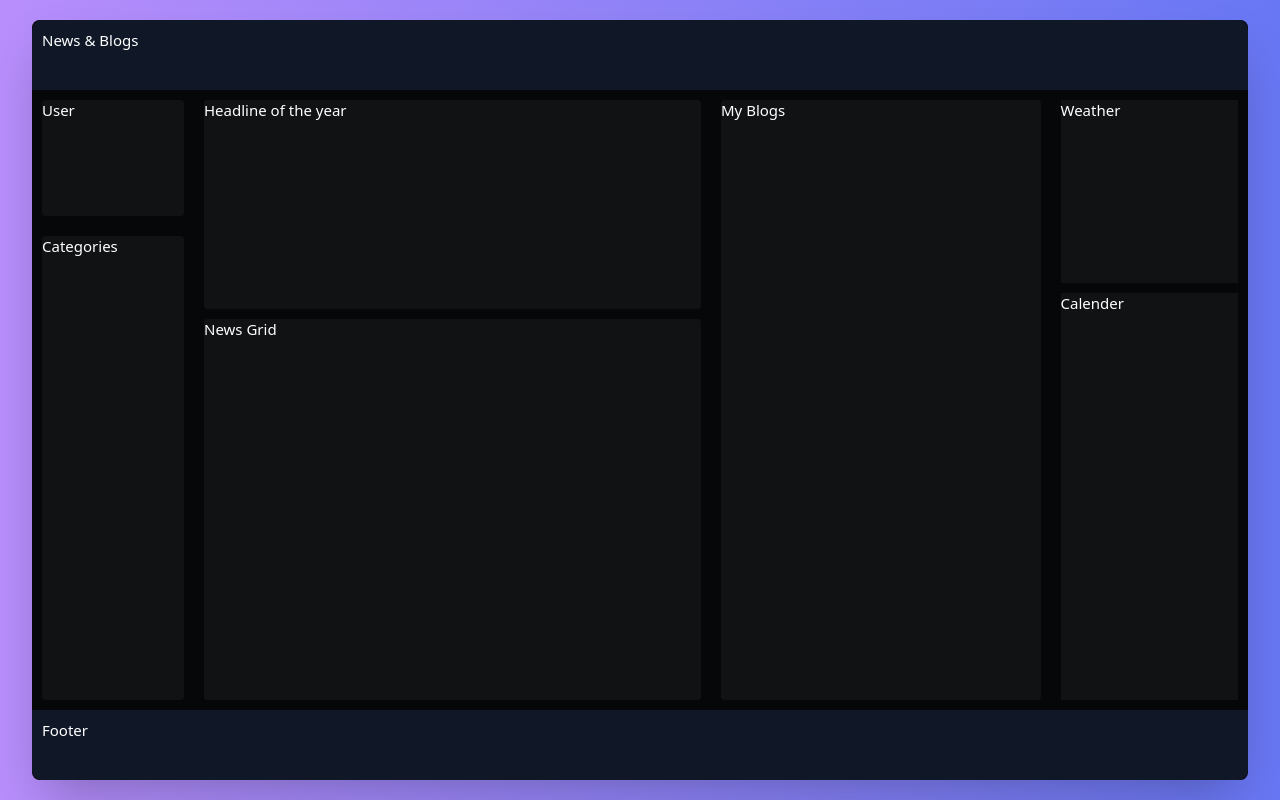
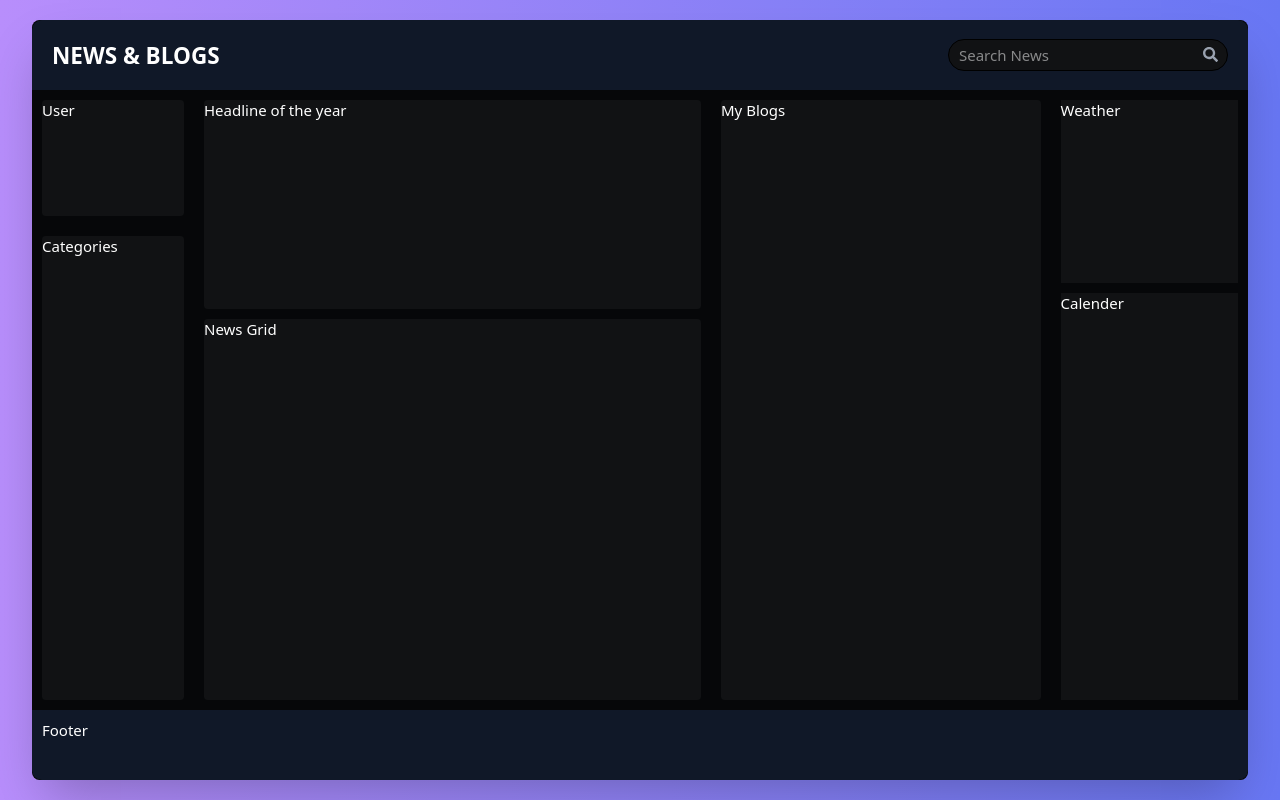
Before and after one commit to KaranMeghe/News-Blogs, a React (Vite) app: page / in a window 1280 px wide. Built offline with nearby package versions, Linux system fonts and the light colour scheme.

Commit message:
feat(searchbar): add searchbar on header

```diff
--- a/src/Components/Header/Header.tsx
+++ b/src/Components/Header/Header.tsx
@@ -1,9 +1,12 @@
 /** @format */
+
+import { SearchBar } from '../../UI';
 
 const Header = () => {
   return (
-    <header className='w-full min-h-28 bg-gray-900 rounded-t-2xl p-4'>
-      <h1>News & Blogs</h1>
+    <header className='flex justify-between items-center w-full min-h-28 bg-gray-900 rounded-t-2xl py-4 px-8'>
+      <h1 className='text-4xl font-bold'>NEWS & BLOGS</h1>
+      <SearchBar />
     </header>
   );
 };
--- /dev/null
+++ b/src/UI/SearchBar.tsx
@@ -0,0 +1,22 @@
+/** @format */
+
+import { FaSearch } from 'react-icons/fa';
+
+const SearchBar = () => {
+  return (
+    <form className='relative'>
+      <div>
+        <input
+          type='text'
+          className='border border-black bg-[#111214] px-4 py-2 rounded-full w-md outline-gray-800'
+          placeholder='Search News'
+        />
+        <div>
+          <FaSearch className='absolute right-4 top-3 text-gray-400' />
+        </div>
+      </div>
+    </form>
+  );
+};
+
+export default SearchBar;
--- a/src/UI/index.tsx
+++ b/src/UI/index.tsx
@@ -2,5 +2,6 @@
 
 import Weather from './Weather';
 import Calender from './Calender';
+import SearchBar from './SearchBar';
 
-export { Weather, Calender };
+export { Weather, Calender, SearchBar };
```
